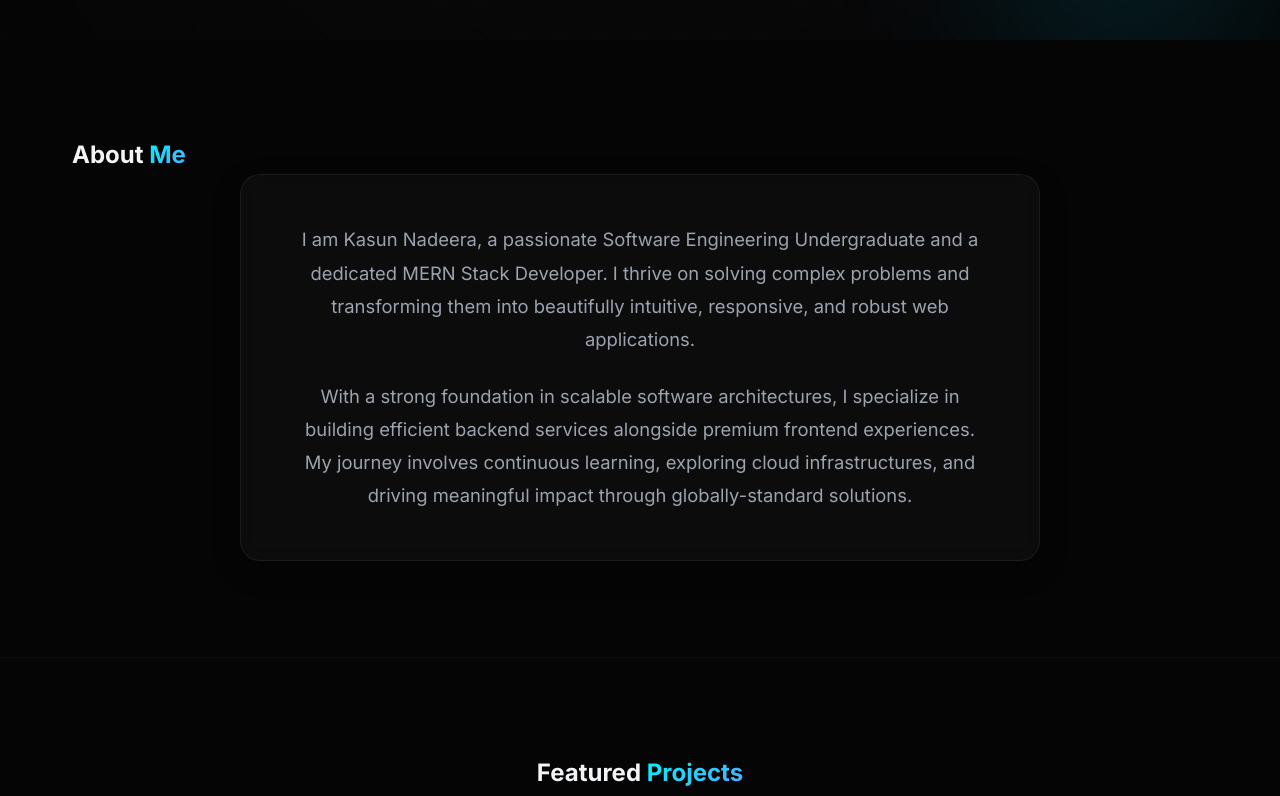
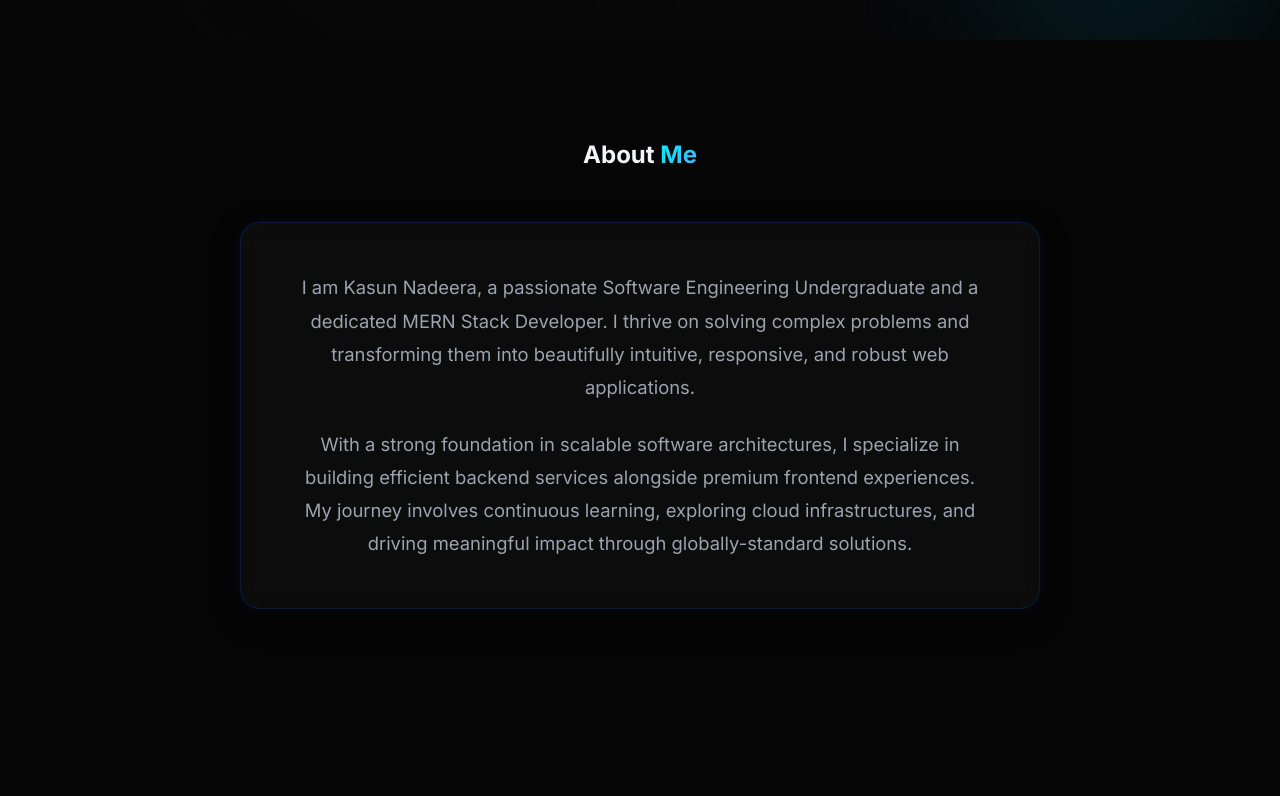
Before and after one commit to nadeera-se22018/mern-portfolio, a React app in the folder frontend/: page / in a window 1280 px wide. Shown: the part 840-1636 px from the top of the page. Built offline with nearby package versions, Linux system fonts and the light colour scheme; the HTML template or start-up script is replaced by a standard one.

Commit message:
feat: initialize frontend application structure with global styles and AboutMe component

```diff
--- a/frontend/src/components/AboutMe.css
+++ b/frontend/src/components/AboutMe.css
@@ -3,16 +3,28 @@
     background-color: var(--bg-primary);
 }
 
+.section-header {
+    margin-bottom: 3rem;
+    text-align: center;
+}
+
 .about-card {
     background: var(--glass-bg);
-    border: 1px solid var(--glass-border);
+    border: 1px solid rgba(0, 91, 234, 0.2);
     border-radius: 20px;
     padding: 3rem;
-    backdrop-filter: blur(10px);
+    backdrop-filter: blur(12px);
     max-width: 800px;
     margin: 0 auto;
-    box-shadow: 0 10px 30px rgba(0, 0, 0, 0.2);
+    box-shadow: 0 10px 30px rgba(0, 0, 0, 0.3), 0 0 15px rgba(0, 91, 234, 0.1);
     text-align: center;
+    transition: all 0.3s ease;
+}
+
+.about-card:hover {
+    border-color: rgba(0, 91, 234, 0.4);
+    box-shadow: 0 15px 40px rgba(0, 0, 0, 0.4), 0 0 25px rgba(0, 91, 234, 0.2);
+    transform: translateY(-5px);
 }
 
 .about-text {
```
